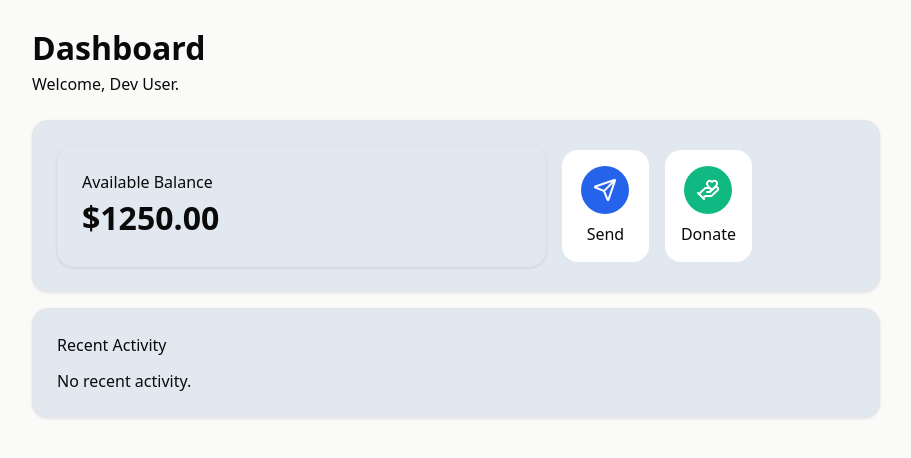
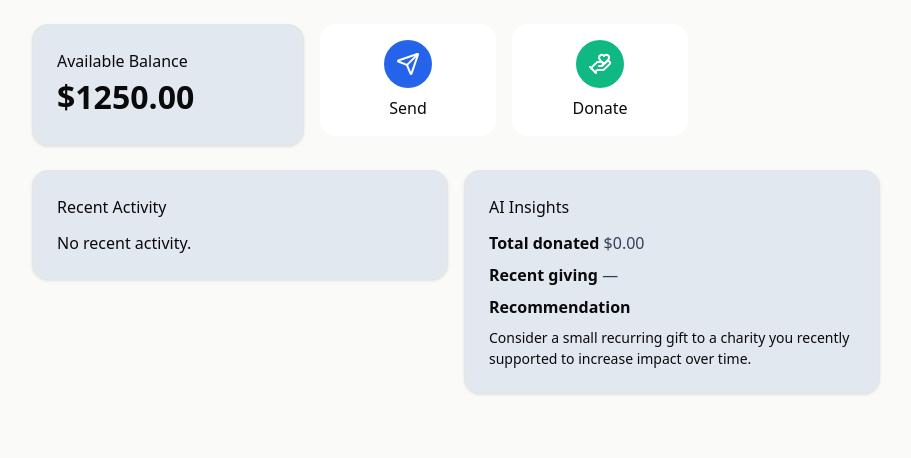
Before and after one commit to rituzangle/flux-b1, a Next.js app: page /dashboard in a window 1280 px wide. Shown: the top 458 px of the page, without its empty margins (184-1095 px from the left). Built offline with nearby package versions, Linux system fonts and the light colour scheme.

Commit message:
Updated page.tsx

```diff
--- a/app/dashboard/page.tsx
+++ b/app/dashboard/page.tsx
@@ -10,131 +10,67 @@
  */
 // app/dashboard/page.tsx
 'use client';
-import React, { useEffect, useState } from 'react';
-import { useRouter } from 'next/navigation';
+import React from 'react';
 import BalanceCard from '@/src/components/dashboard/BalanceCard';
+import RecentActivity from '@/src/components/dashboard/RecentActivity';
 import QuickActions from '@/src/components/dashboard/QuickActions';
-import RecentActivity from '@/src/components/dashboard/RecentActivity';
-import { fetchUser, fetchTransactions } from '@/src/utils/api';
-import { runtimeStore } from '@/src/mocks/runtimeStore';
 import Card from '@/src/components/ui/Card';
-import { logger } from '@/src/utils/prettyLogs';
+import { runtimeStore } from '@/mocks/runtimeStore';
 
-function safeDate(ts: any) {
-  try {
-    if (!ts) return '—';
-    const d = new Date(ts);
-    if (Number.isNaN(d.getTime())) return '—';
-    return d.toLocaleString();
-  } catch {
-    return '—';
-  }
-}
+/**
+ * Dashboard page
+ * - Minimal, reversible composition of existing dashboard components.
+ * - Reads runtimeStore for dev-time display and renders client components for interactive pieces.
+ * - Does not mutate state or change APIs.
+ */
 
 export default function DashboardPage() {
-  const router = useRouter();
-  const [user, setUser] = useState<any>(() => (runtimeStore && runtimeStore.user) ?? null);
-  const [transactions, setTransactions] = useState<any[]>(() => (runtimeStore && runtimeStore.transactions) ?? []);
-  const [loading, setLoading] = useState(false);
-
-  useEffect(() => {
-    let mounted = true;
-    async function loadFromApi() {
-      setLoading(true);
-      try {
-        const u = typeof fetchUser === 'function' ? await fetchUser().catch(() => null) : null;
-        const tx = typeof fetchTransactions === 'function' ? await fetchTransactions().catch(() => []) : null;
-
-        if (mounted) {
-          if (u && u.user) setUser(u.user);
-          if (Array.isArray(tx)) setTransactions(tx);
-        }
-      } catch (e) {
-        logger.debug('dashboard: API fetch failed, fallback to runtimeStore', 'dashboard');
-      } finally {
-        if (mounted) setLoading(false);
-      }
-    }
-
-    loadFromApi();
-
-    const interval = setInterval(() => {
-      if (!mounted) return;
-      try {
-        const rsUser = (runtimeStore && runtimeStore.user) ?? null;
-        const rsTx = (runtimeStore && runtimeStore.transactions) ?? [];
-        if (rsUser) setUser(rsUser);
-        if (Array.isArray(rsTx)) setTransactions(rsTx);
-      } catch {
-        // ignore
-      }
-    }, 700);
-
-    return () => { mounted = false; clearInterval(interval); };
-  }, []);
-
-  // Ensure displayed balance is numeric and non-negative
-  const displayBalance = user ? (Number.isFinite(Number(user.balance)) ? Math.max(0, Number(user.balance)) : 0) : 0;
-
-  const onSend = () => router.push('/send');
-  const onDiscover = () => router.push('/onboarding');
+  const user = (runtimeStore && runtimeStore.user) ?? null;
+  const recent = Array.isArray(runtimeStore?.transactions) ? runtimeStore.transactions.slice(0, 50) : [];
 
   return (
     <main className="max-w-4xl mx-auto p-6 space-y-6">
-      <header>
-        <h1 className="text-2xl font-bold">Dashboard</h1>
-        <p className="text-sm text-muted-foreground">Welcome{user?.name ? `, ${user.name}` : ''}.</p>
-      </header>
+      <div className="grid grid-cols-1 md:grid-cols-3 gap-4">
+        <div className="md:col-span-1">
+          <BalanceCard user={user} />
+        </div>
 
-      <section className="grid gap-4">
-        <Card>
-          <div className="md:flex md:items-center md:justify-between">
-            <div className="flex-1">
-              {BalanceCard ? <BalanceCard user={{ ...user, balance: displayBalance }} /> : (
-                <div>
-                  <div className="text-sm text-muted-foreground">Available Balance</div>
-                  <div className="text-2xl font-semibold">${displayBalance.toFixed(2)}</div>
+        <div className="md:col-span-2">
+          <QuickActions />
+        </div>
+      </div>
+
+      <div className="grid grid-cols-1 lg:grid-cols-2 gap-4">
+        <div>
+          <RecentActivity transactions={recent} />
+        </div>
+
+        <div>
+          <Card>
+            <h3 className="font-medium">AI Insights</h3>
+            <div className="mt-3 text-sm text-muted-foreground space-y-2">
+              {/* Lightweight insight rendering from recent transactions and user totals */}
+              <div>
+                <strong>Total donated</strong>{' '}
+                <span className="text-slate-700">${(user?.totalDonated ?? 0).toFixed(2)}</span>
+              </div>
+              <div>
+                <strong>Recent giving</strong>{' '}
+                <span className="text-slate-700">
+                  {recent.filter((t: any) => t.type === 'donation').slice(0, 3).map((t: any) => `${t.entityName ?? t.entityId ?? 'Charity'} $${Number(t.amount).toFixed(0)}`).join('; ') || '—'}
+                </span>
+              </div>
+              <div>
+                <strong>Recommendation</strong>
+                <div className="text-xs text-muted-foreground mt-2">
+                  Consider a small recurring gift to a charity you recently supported to increase impact over time.
                 </div>
-              )}
+              </div>
             </div>
-
-            <div className="mt-4 md:mt-0 md:ml-4">
-              {QuickActions ? <QuickActions onSend={onSend} onDiscover={onDiscover} /> : (
-                <div className="flex gap-2">
-                  <button onClick={onSend} className="px-3 py-2 border rounded">Send</button>
-                  <button onClick={onDiscover} className="px-3 py-2 border rounded">Donate</button>
-                </div>
-              )}
-            </div>
-          </div>
-        </Card>
-
-        <Card>
-          <h3 className="font-medium">Recent Activity</h3>
-          <div className="mt-3">
-            {transactions && transactions.length > 0 ? (
-              <ul className="space-y-2">
-                {transactions.slice(0, 8).map((t: any) => (
-                  <li key={t.id} className="flex justify-between">
-                    <div>
-                      <div className="font-medium">{t.charityId ?? (t.counterpartyName ?? 'Activity')}</div>
-                      {t.note && <div className="text-sm text-muted-foreground">{t.note}</div>}
-                    </div>
-                    <div className="text-right">
-                      <div className={`${t.amount < 0 ? 'text-red-600' : ''}`}>${Number(t.amount).toFixed(2)}</div>
-                      <div className="text-xs text-muted-foreground">{safeDate(t.timestamp)}</div>
-                    </div>
-                  </li>
-                ))}
-              </ul>
-            ) : (
-              <p className="text-sm text-muted-foreground mt-3">No recent activity.</p>
-            )}
-          </div>
-        </Card>
-      </section>
+          </Card>
+        </div>
+      </div>
     </main>
   );
 }
-
-// - cp app/dashboard/page.tsx app/dashboard/page.tsx.bak
+// 76 lines --- oct 20
```
